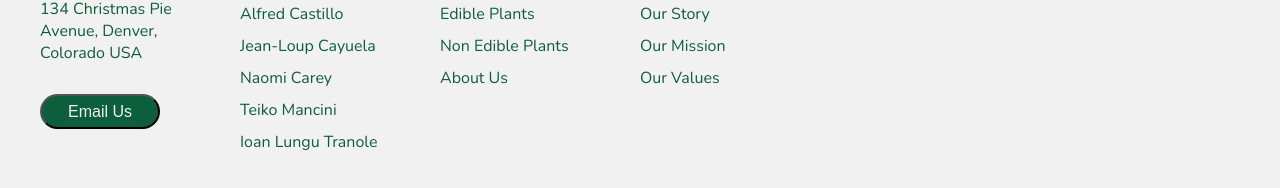
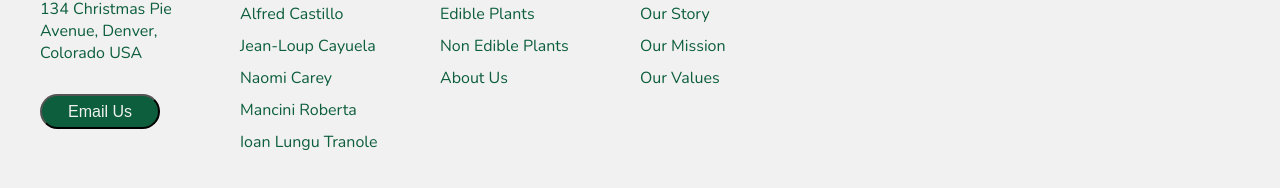
Before and after one commit to mancia08/plants, a React (Create React App) app: page /edible in a window 1280 px wide. Shown: the part 336-524 px from the top of the page. Built offline with nearby package versions, Linux system fonts and the light colour scheme; no server answers.

Commit message:
Update name in the footer

```diff
--- a/src/components/footer/Footer.js
+++ b/src/components/footer/Footer.js
@@ -72,7 +72,7 @@ const Footer = () => {
                   href="https://github.com/naomi-carey"
                   target="_blank"
                   rel="noreferrer">
-                  Teiko Mancini
+                  Mancini Roberta
                 </a>
               </li>
 
```
Also changed, not shown: 1 other file (tests, documents, lock files or other folders).
